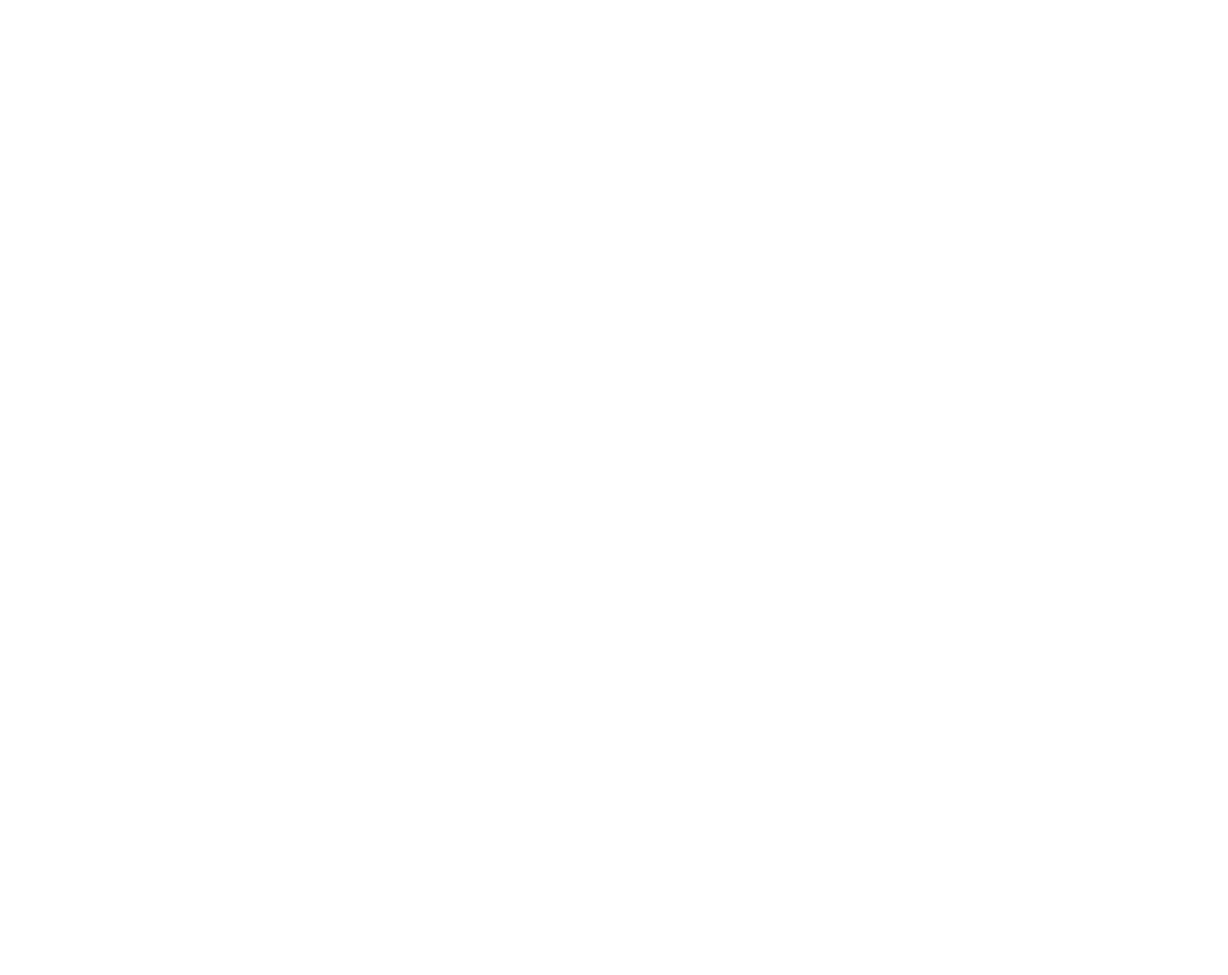
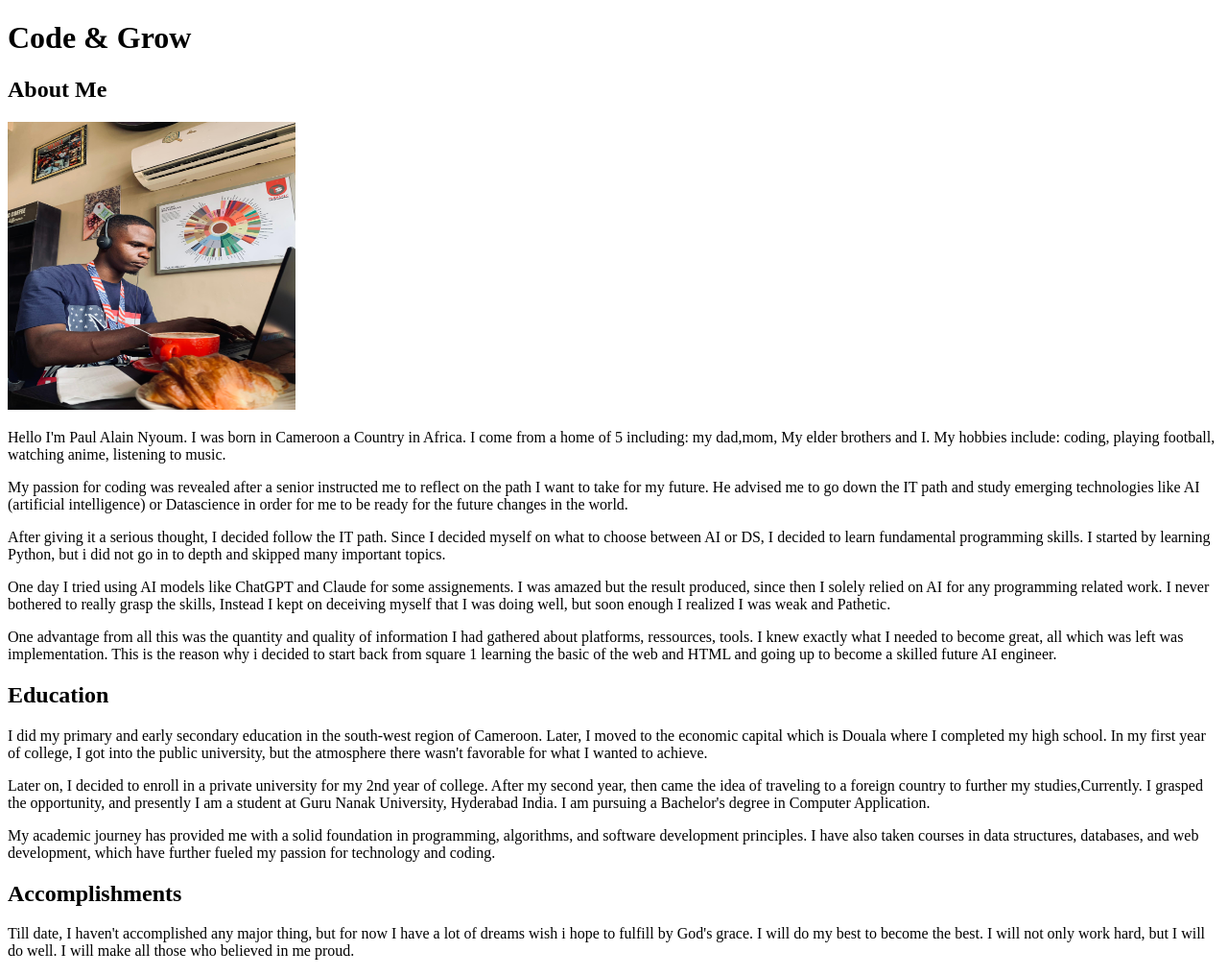
Before and after one commit to Paulalan2509/my_blog, a plain HTML site: page about.html in a window 1280 px wide. Shown: the whole page at 96% size. Before the commit the page ends 800 px from the top, so only its background shows below. Drawn offline with Linux system fonts and the light colour scheme.

Commit message:
Add about page

```diff
--- a/about.html
+++ b/about.html
@@ -1,10 +1,43 @@
 <!DOCTYPE html>
-<html lang="en">
-<head>
-    <meta charset="UTF-8">
-    <title>Title</title>
-</head>
-<body>
+<html lang = "en">
+    <head>
+        <title>About  Page</title>
+        <meta charset="UTF-8">
+        <meta name="viewport" content="width=device-width, initial-scale=1.0">
+        <meta http-equiv="X-UA-Compatible" content="IE=edge">
+    </head>
 
-</body>
+    <body>
+        <main>
+            <header class="about-header">
+                <h1>Code & Grow</h1>
+            </header>
+
+            <section class="profile-section" id="profile">
+                <h2>About Me</h2>
+                <img src="media/IMG-20250104-WA0006.jpg" alt="Paul Alain Nyoum" width="300" height="300">
+                <p>Hello I'm Paul Alain Nyoum. I was born in Cameroon a Country in Africa. I come from a home of 5 including: my dad,mom, My elder brothers and I. My hobbies include: coding, playing football, watching anime, listening to music.</p>
+
+                <p>My passion for coding was revealed after a senior instructed me to reflect on the path I want to take for my future. He advised me to go down the IT path and study emerging technologies like AI (artificial intelligence) or Datascience in order for me to be ready for the future changes in the world.</p>
+
+                <p>After giving it a serious thought, I decided follow the IT path. Since I decided myself on what to choose between AI or DS, I decided to learn fundamental programming skills. I started by learning Python, but i did not go in to depth and skipped many important topics. </p>
+
+                <p>One day I tried using AI models like ChatGPT and Claude for some assignements. I was amazed but the result produced, since then I solely relied on AI for any programming related work. I never bothered to really grasp the skills, Instead I kept on deceiving myself that I was doing well, but soon enough I realized I was weak and Pathetic.</p>
+
+                <p>One advantage from all this was the quantity and quality of information I had gathered about platforms, ressources, tools. I knew exactly what I needed to become great, all which was left was implementation. This is the reason why i decided to start back from square 1 learning the basic of the web and HTML and going up to become a skilled future AI engineer.</p>
+            </section>
+
+            <section class="education-section" id="education">
+                <h2>Education</h2>
+                <p>I did my primary and early secondary education in the south-west region of Cameroon. Later, I moved to the economic capital which is Douala where I completed my high school. In my first year of college, I got into the public university, but the atmosphere there wasn't favorable for what I wanted to achieve.</p>
+                <p>Later on, I decided to enroll in a private university for my 2nd year of college. After my second year, then came the idea of traveling to a foreign country to further my studies,Currently. I grasped the opportunity, and presently I am a student at Guru Nanak University, Hyderabad India. I am pursuing a Bachelor's degree in Computer Application.</p>
+                <p>My academic journey has provided me with a solid foundation in programming, algorithms, and software development principles. I have also taken courses in data structures, databases, and web development, which have further fueled my passion for technology and coding.</p>
+            </section>
+
+            <section class="accomplishments-section" id="accomplishment">
+                <h2>Accomplishments</h2>
+                <p>Till date, I haven't accomplished any major thing, but for now I have a lot of dreams wish i hope to fulfill by God's grace. I will do my best to become the best. I will not only work hard, but I will do well. I will make all those who believed in me proud.</p>
+            </section>
+        </main>
+    </body>
 </html>
```
